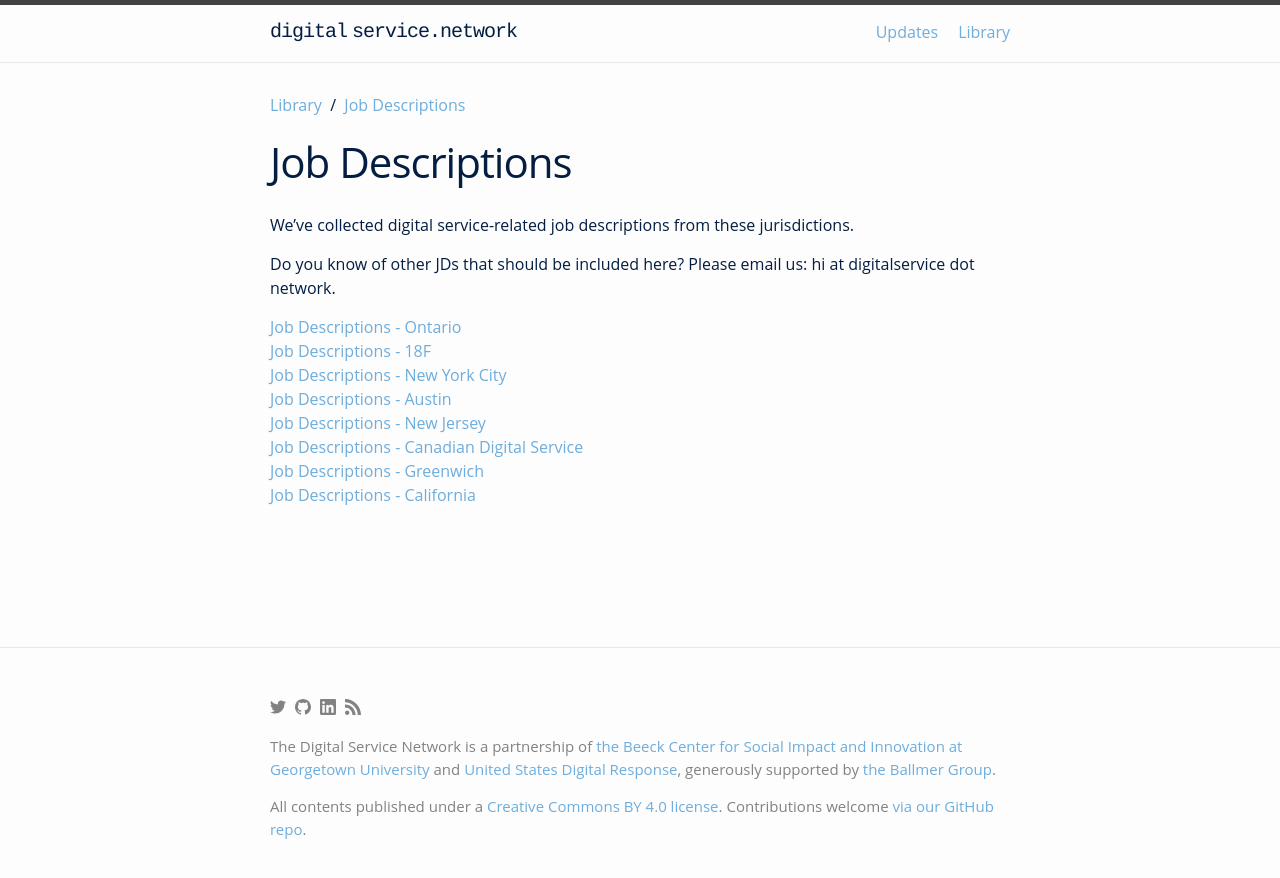
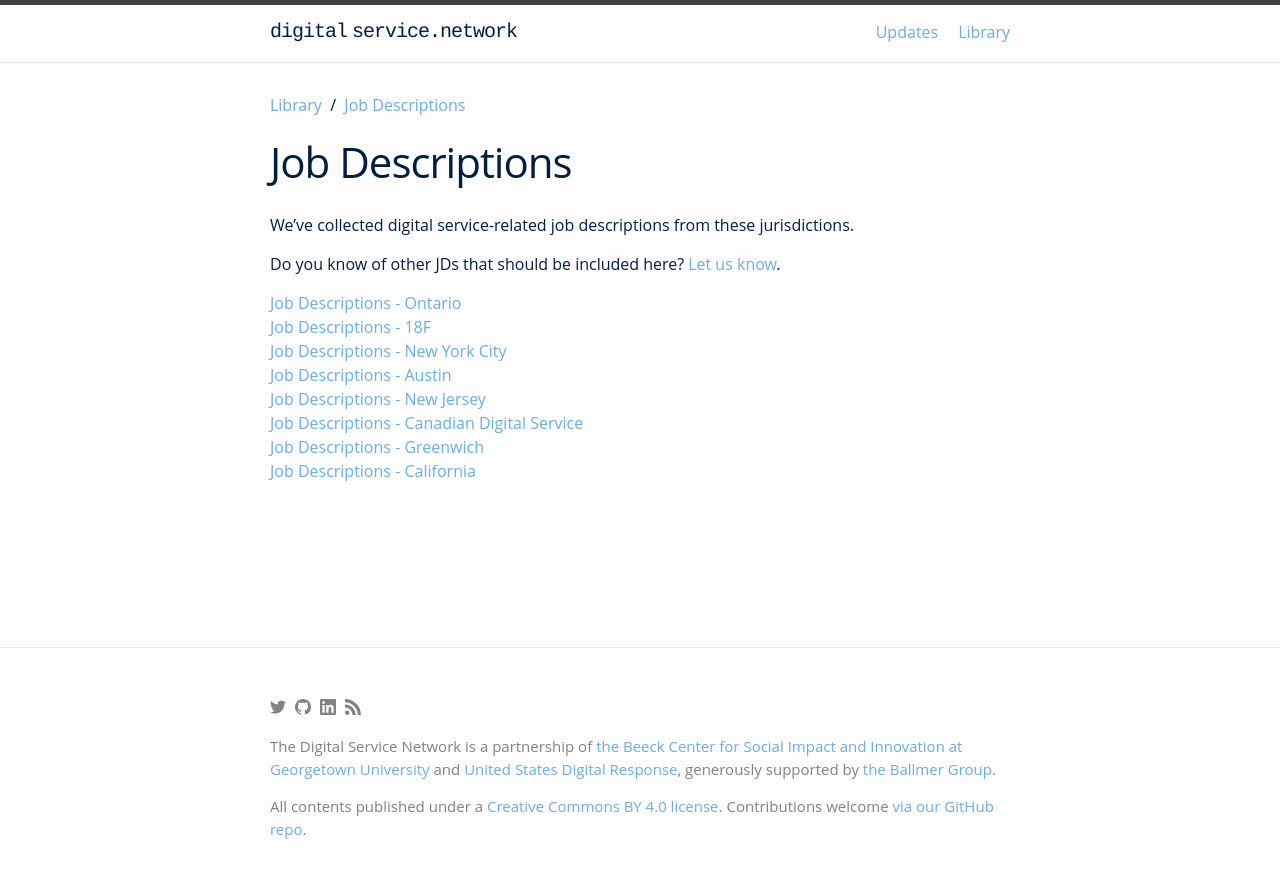
Before and after one commit to aaronsnow/digitalservice.network, a Jekyll site: the page built from library/job-descriptions/index.md, in a window 1280 px wide. Shown: the top 878 px of the page. Built offline with Jekyll 4.4.1, drawn with Linux system fonts in a browser that asks for light colours.

Commit message:
Add mailto

```diff
--- a/library/job-descriptions/index.md
+++ b/library/job-descriptions/index.md
@@ -7,7 +7,7 @@ show_subfolders: true
 
 We've collected digital service-related job descriptions from these jurisdictions.
 
-Do you know of other JDs that should be included here? Please email us: hi at digitalservice dot network.
+Do you know of other JDs that should be included here? [Let us know](mailto:hi@digitalservice.network?Subject=digital service job descriptions).
 
 {% include dir-contents.html %}
 
```
